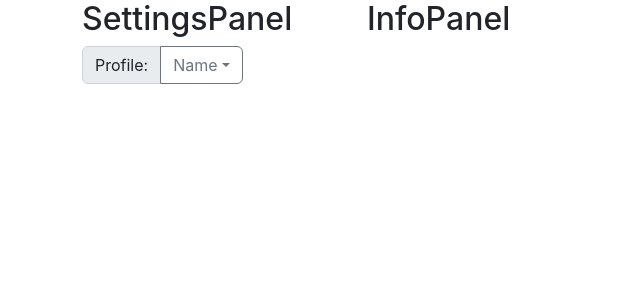
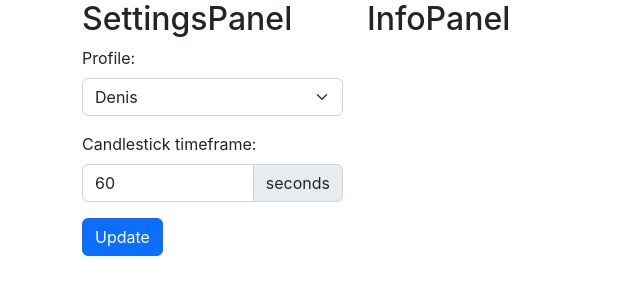
Before and after one commit to Vernadskii/TViewer, a React (Create React App) app in the folder frontend/react-app/: page / in a window 1280 px wide. Shown: the top 300 px of the page, without its empty margins (0-640 px from the left). Built offline with nearby package versions, Linux system fonts and the light colour scheme.

Commit message:
added non interactive settings

```diff
--- a/frontend/react-app/src/components/SettingsPanel.tsx
+++ b/frontend/react-app/src/components/SettingsPanel.tsx
@@ -1,10 +1,25 @@
 import Profile from "./settings/Profile";
+import CandlestickTimeframe from "./settings/CandlestickTimeframe";
+import Button from 'react-bootstrap/Button';
+import Form from 'react-bootstrap/Form';
 
 function SettingsPanel(): JSX.Element | null {
+    const handleSubmit = (event: React.FormEvent<HTMLFormElement>) => {
+        console.log("Submit result from SettingsPanel")
+        event.preventDefault();
+      };
+
     return (
         <>
             <h2>SettingsPanel</h2>
-            <Profile/>
+            <Form onSubmit={handleSubmit}>
+                <Profile/>
+                <CandlestickTimeframe/>
+
+                <Button variant="primary" type="submit">
+                    Update
+                </Button>
+            </Form>
         </>
     );
 }
--- /dev/null
+++ b/frontend/react-app/src/components/settings/CandlestickTimeframe.tsx
@@ -0,0 +1,23 @@
+import Form from 'react-bootstrap/Form';
+import InputGroup from 'react-bootstrap/InputGroup';
+
+function CandlestickTimeframe(): JSX.Element | null {
+    function handleChange(event: React.ChangeEvent<HTMLInputElement>) {
+        console.log(`Changed value ${event.target.value}`);
+      }
+
+    return (
+        <>
+            <Form.Group className="mb-3" controlId="formTimeframe">
+                <Form.Label>Candlestick timeframe:</Form.Label>
+                <InputGroup className="mb-3">
+                    <Form.Control type="number" onChange={handleChange} min='1' max='3600' placeholder="time in seconds"
+                        defaultValue="60" required/>
+                    <InputGroup.Text id="basic-addon2">seconds</InputGroup.Text>
+                </InputGroup>
+            </Form.Group>
+        </>
+    );
+}
+
+export default CandlestickTimeframe;
--- a/frontend/react-app/src/components/settings/Profile.tsx
+++ b/frontend/react-app/src/components/settings/Profile.tsx
@@ -11,15 +11,14 @@ function Profile(): JSX.Element | null {
 
     return (
         <>
-            <InputGroup className="mb-3">
-                <InputGroup.Text>Profile:</InputGroup.Text>
-                <DropdownButton variant="outline-secondary" title="Name" id="input-group-dropdown-1"
-                onSelect={handleSelect}>
-                    <Dropdown.Item eventKey="option-1">Denis</Dropdown.Item>
-                    <Dropdown.Item eventKey="option-2">Daniil</Dropdown.Item>
-                    <Dropdown.Item eventKey="option-3">KVF</Dropdown.Item>
-                </DropdownButton>
-            </InputGroup>
+            <Form.Group className="mb-3" controlId="formProfile">
+                    <Form.Label>Profile:</Form.Label>
+                    <Form.Select aria-label="Select profile">
+                        <option value="1">Denis</option>
+                        <option value="2">Daniil</option>
+                        <option value="3">KVF</option>
+                    </Form.Select>
+            </Form.Group>
         </>
     );
 }
```
Also changed, not shown: 1 other file (tests, documents, lock files or other folders).
